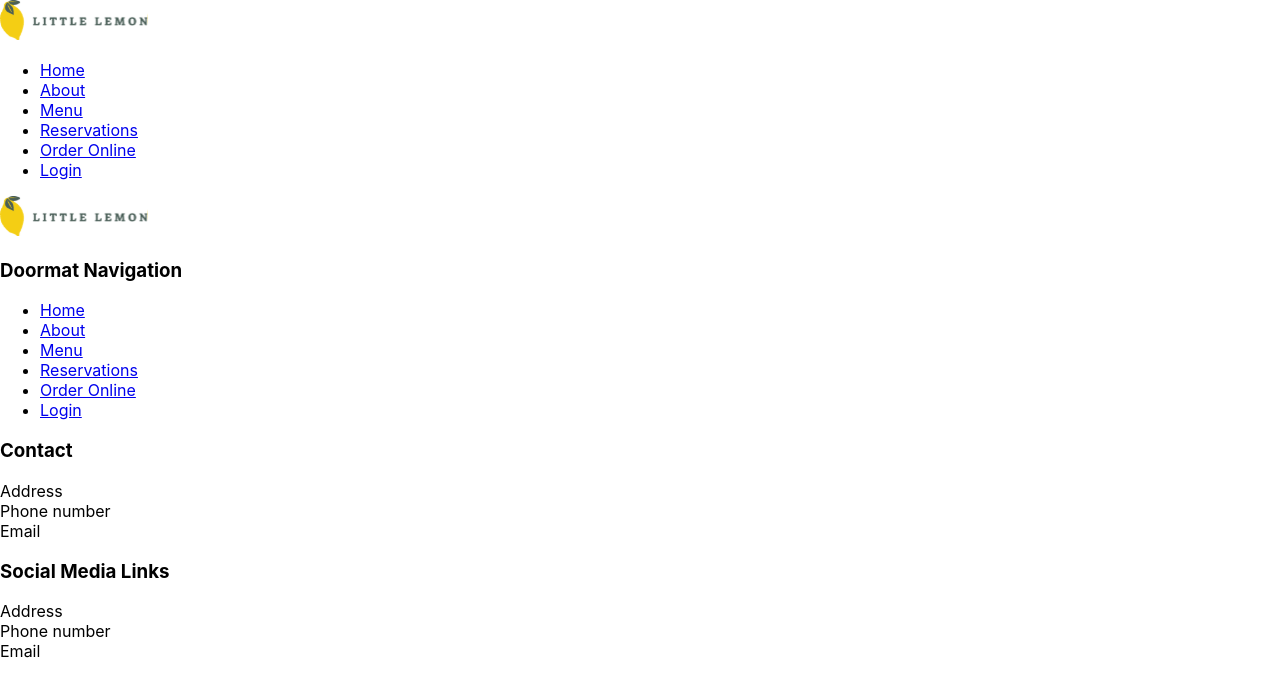
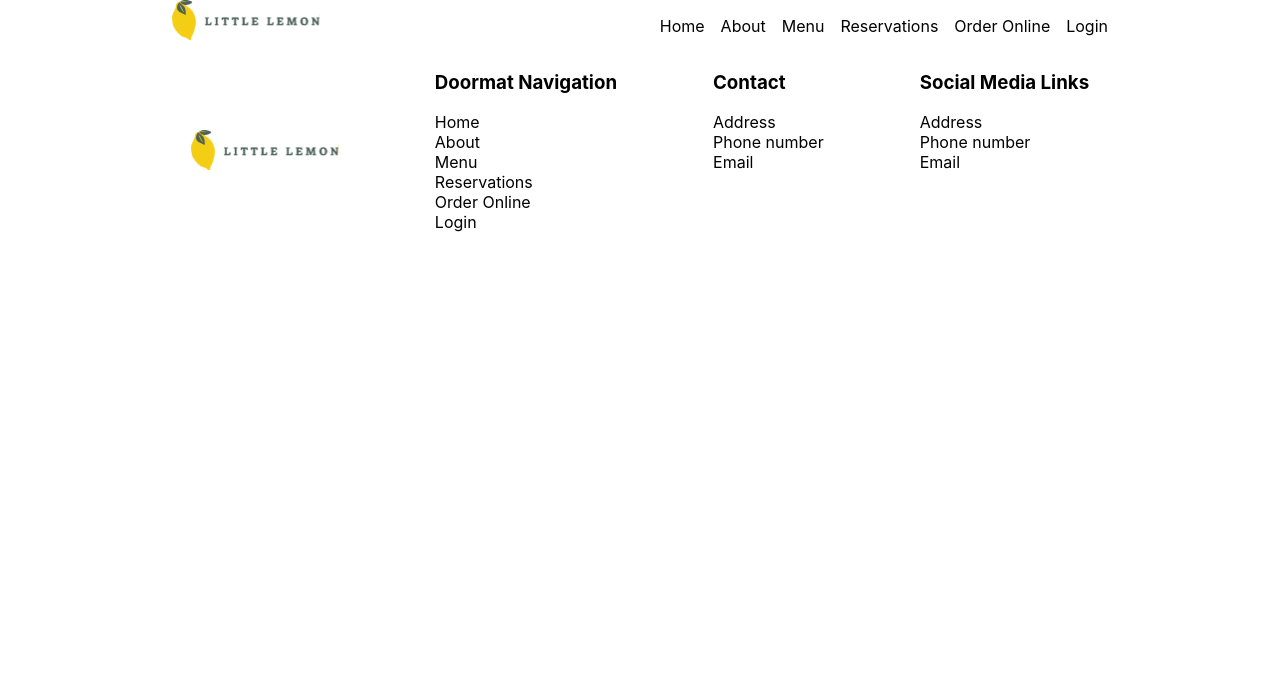
Before and after one commit to GertSchuurmans/little-lemon, a React (Create React App) app: page / in a window 1280 px wide. Shown: the top 696 px of the page. Built offline with nearby package versions, Linux system fonts and the light colour scheme.

Commit message:
first styling

```diff
--- a/src/App.css
+++ b/src/App.css
@@ -1,38 +1,49 @@
-.App {
-  text-align: center;
+body {
+  max-width: 1000px;
+  margin-left: auto;
+  margin-right: auto;
 }
 
-.App-logo {
-  height: 40vmin;
-  pointer-events: none;
+#root {
+  padding-inline: 2rem;
 }
 
-@media (prefers-reduced-motion: no-preference) {
-  .App-logo {
-    animation: App-logo-spin infinite 20s linear;
-  }
+header {
+  display: grid;
+  grid-template-columns: auto minmax(0, 1fr);
+  grid-template-areas: "logo nav";
 }
 
-.App-header {
-  background-color: #282c34;
-  min-height: 100vh;
-  display: flex;
-  flex-direction: column;
-  align-items: center;
-  justify-content: center;
-  font-size: calc(10px + 2vmin);
-  color: white;
+header .logo {
+  grid-area: logo;
 }
 
-.App-link {
-  color: #61dafb;
+header nav {
+  grid-area: nav;
+  justify-self: right;
 }
 
-@keyframes App-logo-spin {
-  from {
-    transform: rotate(0deg);
-  }
-  to {
-    transform: rotate(360deg);
-  }
+nav ul {
+  display: flex;
+  flex-direction: row;
+  gap: 1rem;
 }
+
+.nav-link {
+  text-decoration: none;
+  color: black;
+}
+
+footer {
+  display: flex;
+  flex-direction: row;
+  column-gap: 6rem;
+  row-gap: 1rem;
+  flex-wrap: wrap;
+  justify-content: center;
+}
+
+.nav-list {
+  list-style: none;
+  padding-left: 0;
+}
--- a/src/App.js
+++ b/src/App.js
@@ -1,6 +1,5 @@
 import './App.css';
 import Header from './Header';
-import Nav from './Nav';
 import Main from './Main';
 import Footer from './Footer';
 
@@ -8,7 +7,6 @@ function App() {
   return (
     <>
       <Header/>
-      <Nav/>
       <Main/>
       <Footer/>
     </>
--- a/src/Footer.js
+++ b/src/Footer.js
@@ -4,27 +4,27 @@ function Footer() {
 
     return (
         <footer>
-            <img src={logo} alt="footer logo"/>
+            <img className="footer-logo" src={logo} alt="footer logo"/>
             <div className="footer-column">
                 <h3>Doormat Navigation</h3>
-                <ul>
+                <ul className="nav-list">
                     <li>
-                        <a href="/home">Home</a>
+                        <a className="nav-link" href="/home">Home</a>
                     </li>
                     <li>
-                        <a href="/about">About</a>
+                        <a className="nav-link" href="/about">About</a>
                     </li>
                     <li>
-                        <a href="/menu">Menu</a>
+                        <a className="nav-link" href="/menu">Menu</a>
                     </li>
                     <li>
-                        <a href="/reservations">Reservations</a>
+                        <a className="nav-link" href="/reservations">Reservations</a>
                     </li>
                     <li>
-                        <a href="/order-online">Order Online</a>
+                        <a className="nav-link" href="/order-online">Order Online</a>
                     </li>
                     <li>
-                        <a href="/login">Login</a>
+                        <a className="nav-link" href="/login">Login</a>
                     </li>
                 </ul>
             </div>
--- a/src/Header.js
+++ b/src/Header.js
@@ -1,10 +1,12 @@
 import logo from "./Logo.svg"
+import Nav from "./Nav";
 
 function Header() {
 
     return (
         <header>
-            <img src={logo} alt="logo"/>
+            <img className="logo" src={logo} alt="logo"/>
+            <Nav/>
         </header>
     );
 }
--- a/src/Nav.js
+++ b/src/Nav.js
@@ -2,24 +2,24 @@ function Nav() {
 
     return (
         <nav>
-            <ul>
+            <ul className="nav-list">
                 <li>
-                    <a href="/home">Home</a>
+                    <a className="nav-link" href="/home">Home</a>
                 </li>
                 <li>
-                    <a href="/about">About</a>
+                    <a className="nav-link" href="/about">About</a>
                 </li>
                 <li>
-                    <a href="/menu">Menu</a>
+                    <a className="nav-link" href="/menu">Menu</a>
                 </li>
                 <li>
-                    <a href="/reservations">Reservations</a>
+                    <a className="nav-link" href="/reservations">Reservations</a>
                 </li>
                 <li>
-                    <a href="/order-online">Order Online</a>
+                    <a className="nav-link" href="/order-online">Order Online</a>
                 </li>
                 <li>
-                    <a href="/login">Login</a>
+                    <a className="nav-link" href="/login">Login</a>
                 </li>
             </ul>
         </nav>
```
